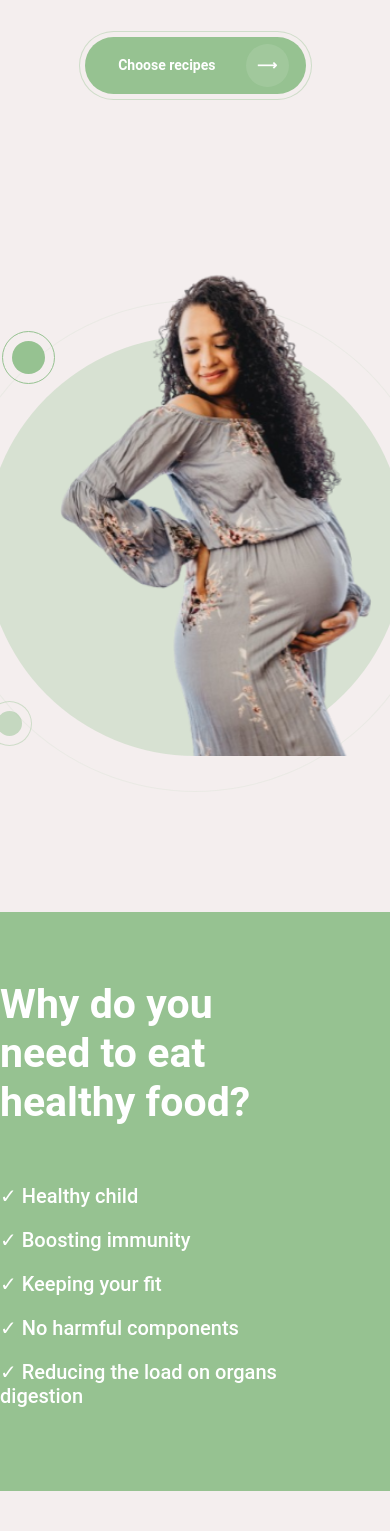
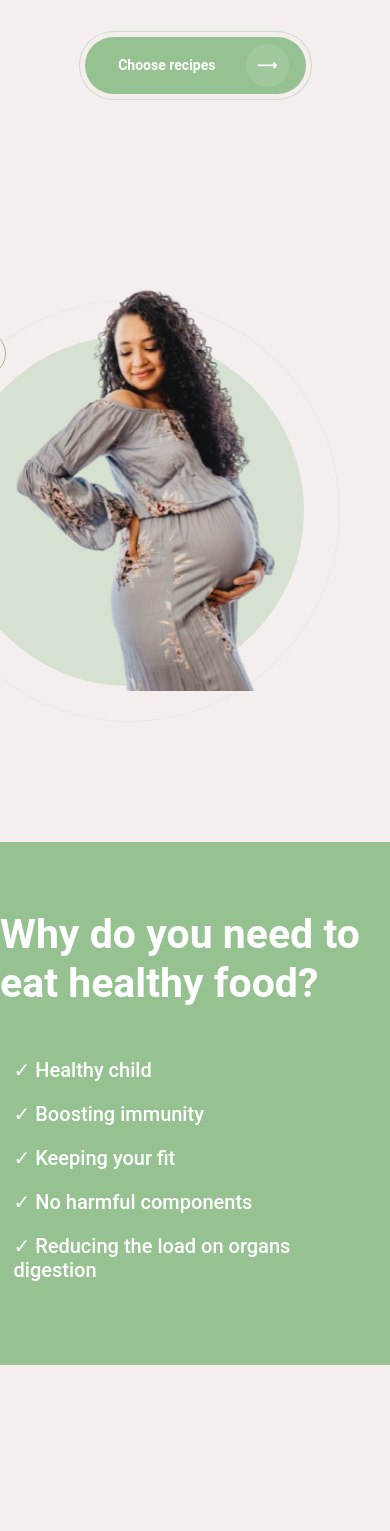
Before and after one commit to MariaMantusova/healthywoman_next, a Next.js app: page / in a window 390 px wide. Shown: the part 432-1963 px from the top of the page. Built offline with nearby package versions, Linux system fonts and the light colour scheme.

Commit message:
feat: add adaptive for diet

```diff
--- a/src/components/DietPoints/DietPoints.css
+++ b/src/components/DietPoints/DietPoints.css
@@ -89,6 +89,14 @@
     flex-direction: column;
 }
 
+@media screen and (max-width: 950px) {
+    .diet-points__container {
+        max-width: 750px;
+        align-items: center;
+        gap: 50px;
+    }
+}
+
 .diet-points__title {
     font-size: 41px;
     color: white;
@@ -104,9 +112,9 @@
     }
 }
 
-@media screen and (max-width: 1537px) {
+@media screen and (max-width: 950px) {
     .diet-points__title {
-        margin-right: 100px;
+        margin-right: 0;
     }
 }
 
@@ -120,6 +128,14 @@
     column-gap: 120px;
 }
 
+@media screen and (max-width: 950px) {
+    .diet-points__items {
+        justify-content: center;
+        column-gap: 30px;
+        max-width: 750px;
+    }
+}
+
 .diet-points__item {
     font-size: 20px;
     color: white;
--- a/src/components/Promo/Promo.css
+++ b/src/components/Promo/Promo.css
@@ -91,6 +91,15 @@
     position: relative;
 }
 
+@media screen and (max-width: 950px) {
+    .promo__image-container {
+        width: 350px;
+        height: 350px;
+        align-self: flex-end;
+        margin-right: 50px;
+    }
+}
+
 .promo__image {
     position: absolute;
     width: 360px;
@@ -99,3 +108,11 @@
     top: -90px;
     right: 40px;
 }
+
+@media screen and (max-width: 950px) {
+    .promo__image {
+        width: 300px;
+        top: -70px;
+        height: 470px;
+    }
+}
--- a/src/components/PromoPoint/PromoPoint.css
+++ b/src/components/PromoPoint/PromoPoint.css
@@ -24,11 +24,25 @@
     cursor: pointer;
 }
 
+@media screen and (max-width: 950px) {
+    .promo-point {
+        width: 20px;
+        height: 20px;
+    }
+}
+
 .promo-point_active {
     width: 33px;
     height: 33px;
     background-color: #96C291;
     border-color: #96C291;
+}
+
+@media screen and (max-width: 950px) {
+    .promo-point_active {
+        width: 25px;
+        height: 25px;
+    }
 }
 
 .promo-point:hover {
@@ -38,9 +52,22 @@
     border-color: #96C291;
 }
 
+@media screen and (max-width: 950px) {
+    .promo-point:hover {
+        width: 25px;
+        height: 25px;
+    }
+}
+
 .promo-point__container_up {
     top: 30px;
     left: -70px;
+}
+
+@media screen and (max-width: 950px) {
+    .promo-point__container_up {
+        left: -80px;
+    }
 }
 
 .promo-point__container_medium {
@@ -48,7 +75,19 @@
     left: -200px;
 }
 
+@media screen and (max-width: 950px) {
+    .promo-point__container_medium {
+       left: -195px;
+    }
+}
+
 .promo-point__container_down {
     top: 400px;
     left: -130px;
 }
+
+@media screen and (max-width: 950px) {
+    .promo-point__container_down {
+        top: 350px;
+    }
+}
```
